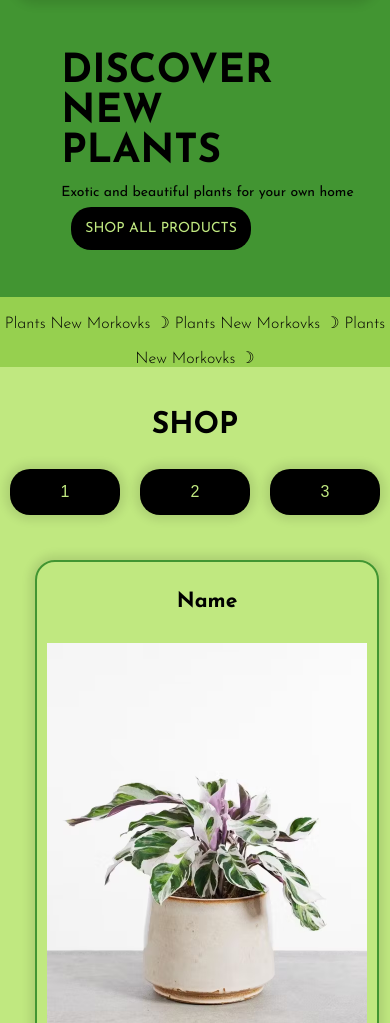
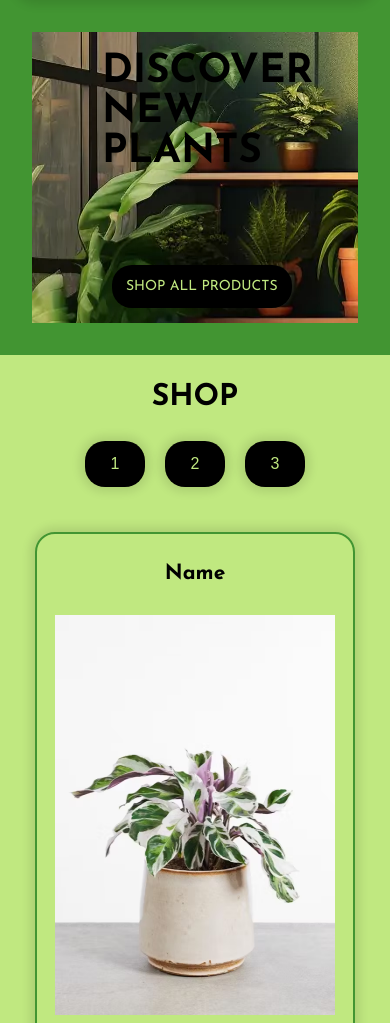
Before and after one commit to MyNewEra2024/00, a plain HTML site: page index.html in a window 390 px wide. Shown: the part 77-1100 px from the top of the page. Drawn offline with Linux system fonts and the light colour scheme.

Commit message:
Add files via upload
Signed-off-by: Vasyl <162606871+MyNewEra2024@users.noreply.github.com>

```diff
--- a/style.css
+++ b/style.css
@@ -555,9 +555,19 @@ header {
     .main-text{
         line-height: 1;
     }
+
 }
 
+
+
 @media screen and (max-width: 600px) {
+    .main-section{
+
+        background-image: url("Other/photo/oher_photo/main_photo.webp");
+
+    }
+
+
     .main-img{
         display: none;
     }
@@ -566,9 +576,12 @@ header {
         font-size: 500;
         font-size: 40px;
 
+        margin-bottom: 100px;
+
     }
     .main-text{
-        line-height: 1;
+        display: none;
+        /* line-height: 1; */
     }
 }
 
@@ -597,8 +610,20 @@ header {
     }
 
     .border-text{
-        font-size: 16px;
-        font-weight: 300;
+        display: none;
+    }
+
+    .shop-buttom{
+        width: 160px;
+    }
+
+    .img-shop {
+        width: 280px;
+
+    }
+
+    .filter-buttom{
+        width: 60px;
     }
 
 }
```
